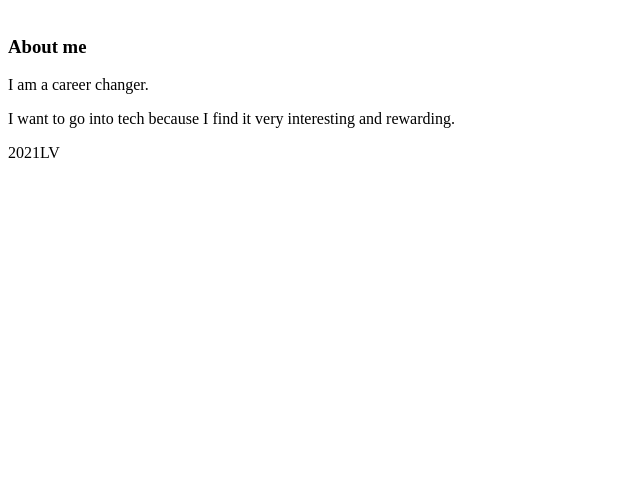
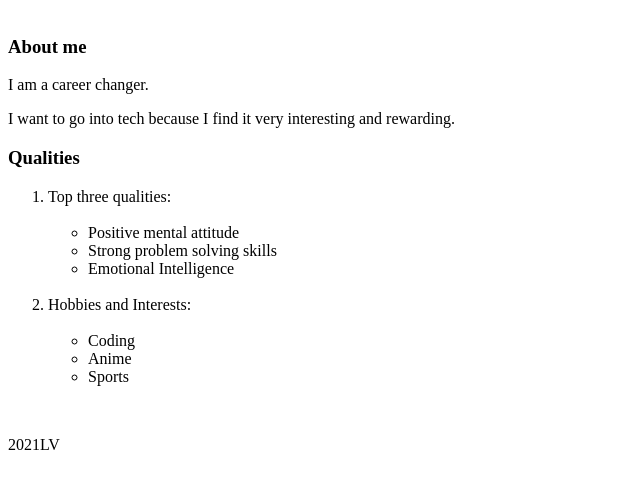
Before and after one commit to lauravoineag/Portfolio, a plain HTML site: page index.html in a window 1280 px wide. Shown: the part 128-616 px from the top of the page, without its empty margins (0-640 px from the left). Drawn offline with Linux system fonts and the light colour scheme.

Commit message:
Adding Lists

```diff
--- a/index.html
+++ b/index.html
@@ -12,9 +12,32 @@
         <br />
         <section>
             <h3>About me</h3>
+                <p>I am a career changer.</p>
+                <p>I want to go into tech because I find it very interesting and rewarding.</p>
+            <h3>Qualities</h3>
+                <ol>
+                    <li>
+                        Top three qualities:
+                            <ul>
+                                <br />
+                                <li>Positive mental attitude</li>
+                                <li>Strong problem solving skills</li>
+                                <li>Emotional Intelligence</li>
+                            </ul>
+                    </li>
+                    <br />
+                    <li>
+                        Hobbies and Interests:
+                        <ul>
+                            <br />
+                            <li>Coding</li>
+                            <li>Anime</li>
+                            <li>Sports</li>
+                        </ul>
+                    </li>
+                </ol>
         </section>
-        <p>I am a career changer.</p>
-        <p>I want to go into tech because I find it very interesting and rewarding.</p>
+        <br />
         <footer>
             <p>2021LV</p>
         </footer>
```
